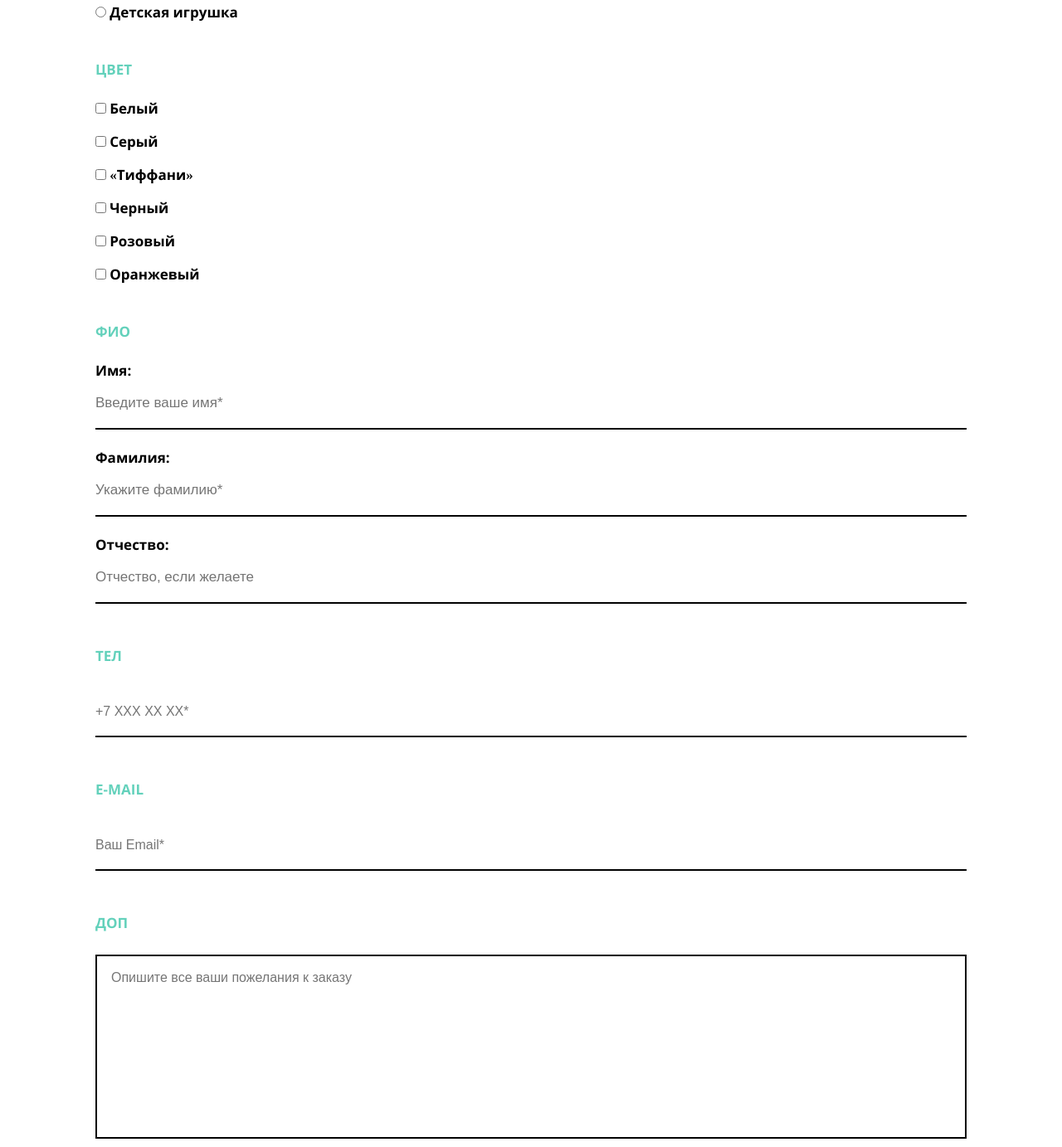
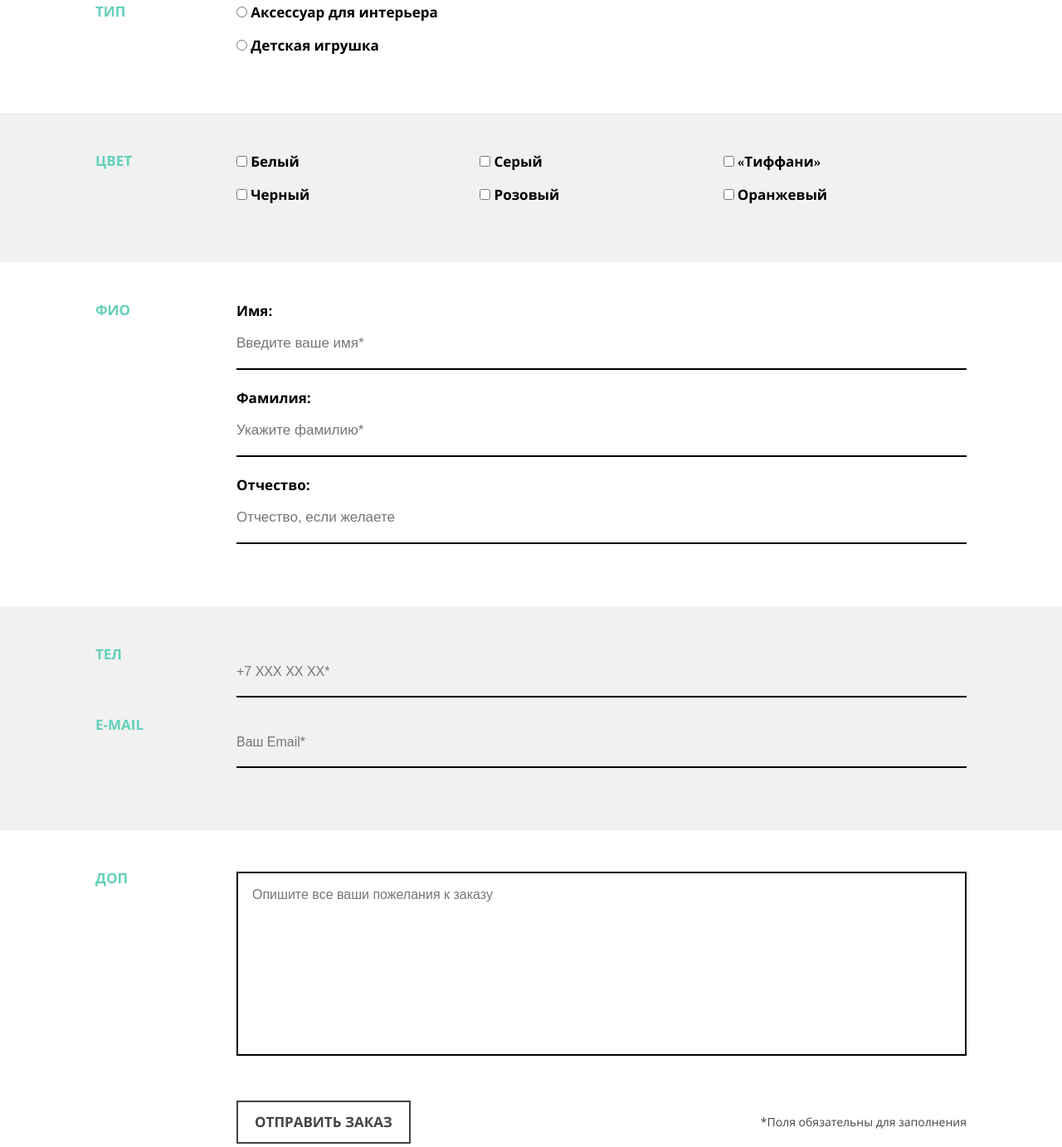
Before and after one commit to DmitrySheklein/160701-mishka, a website: page source/form.html in a window 1280 px wide. Shown: the part 523-1906 px from the top of the page at 83% size. Drawn offline with nearby package versions, Linux system fonts and the light colour scheme; files that its build step writes are made by us from their sources; files whose address does not match are found by name.

Commit message:
Adaptive catalog/form

```diff
--- a/source/form.html
+++ b/source/form.html
@@ -3,6 +3,7 @@
   <head>
     <meta charset="utf-8">
     <title>HTML Academy: Мишка</title>
+    <meta name="viewport" content="width=device-width,initial-scale=1">
     <link rel="stylesheet" href="css/style.css">
   </head>
   <body>
@@ -57,85 +58,112 @@
         <p class="page-main__descr">
           Мы будем рады воплотить в жизнь ваши пожелания! Заполните простую форму заказа и мы свяжемся с вами, чтобы уточнить детали.
         </p>
+      </div>
         <form action="https://echo.htmlacademy.ru" method="get" class="form">
           <fieldset class="form__group">
+            <div class="form__group__inner">
               <legend class="form__group-title">Тип</legend>
-            <div class="form__wrap">
+              <div class="form__body">
+              <div class="form__input-wrap">
                 <input class="form__input form__input--radio" type="radio" id="radio1" value="Аксессуар для интерьера" name="type">
                 <label class="form__label" for="radio1">Аксессуар для интерьера</label>
               </div>
-            <div class="form__wrap">
+              <div class="form__input-wrap">
                 <input class="form__input form__input--radio" type="radio" id="radio2" value="Детская игрушка" name="type">
                 <label class="form__label" for="radio2">Детская игрушка</label>
               </div>
+            </div>
+            </div>
           </fieldset>
-          <fieldset class="form__group">
+          <fieldset class="form__group form__group--grey">
+            <div class="form__group__inner">
               <legend class="form__group-title">Цвет</legend>
-            <div class="form__wrap">
+              <div class="form__body form__body--color">
+                <div class="form__input-wrap form__input-wrap--check">
                   <input class="form__input form__input--check" type="checkbox" id="check1" name="color" value="Белый">
                   <label for="check1" class="form__label">Белый</label>
                 </div>
-            <div class="form__wrap">
+                <div class="form__input-wrap form__input-wrap--check">
                   <input class="form__input form__input--check" type="checkbox" id="check2" name="color" value="Серый">
                   <label for="check2" class="form__label">Серый</label>
                 </div>
-            <div class="form__wrap">
+                <div class="form__input-wrap form__input-wrap--check">
                   <input class="form__input form__input--check" type="checkbox" id="check3" name="color" value="«Тиффани»">
                   <label for="check3" class="form__label">«Тиффани»</label>
                 </div>
-            <div class="form__wrap">
+                <div class="form__input-wrap form__input-wrap--check">
                   <input class="form__input form__input--check" type="checkbox" id="check4" name="color" value="Черный">
                   <label for="check4" class="form__label">Черный</label>
                 </div>
-            <div class="form__wrap">
+                <div class="form__input-wrap form__input-wrap--check">
                   <input class="form__input form__input--check" type="checkbox" id="check5" name="color" value="Розовый">
                   <label for="check5" class="form__label">Розовый</label>
                 </div>
-            <div class="form__wrap">
+                <div class="form__input-wrap form__input-wrap--check">
                   <input class="form__input form__input--check" type="checkbox" id="check6" name="color" value="Оранжевый">
                   <label for="check6" class="form__label">Оранжевый</label>
                 </div>
+              </div>
+            </div>
           </fieldset>
           <fieldset class="form__group">
+            <div class="form__group__inner">
               <legend class="form__group-title">ФИО</legend>
-            <div class="form__wrap">
+              <div class="form__body">
+                <div class="form__input-wrap">
                   <label class="form__label">Имя:
                   <input class="form__input form__input--text" type="text" placeholder="Введите ваше имя*" required>
                   </label>
                 </div>
-            <div class="form__wrap">
+                <div class="form__input-wrap">
                   <label class="form__label">Фамилия:
                   <input class="form__input form__input--text" type="text" placeholder="Укажите фамилию*" required>
                   </label>
                 </div>
-            <div class="form__wrap">
+                <div class="form__input-wrap">
                   <label class="form__label">Отчество:
                   <input class="form__input form__input--text" type="text" placeholder="Отчество, если желаете">
                   </label>
                 </div>
+              </div>
+            </div>
           </fieldset>
-          <fieldset class="form__group">
+          <fieldset class="form__group form__group--grey form__group--phone">
+            <div class="form__group__inner">
               <legend class="form__group-title">Тел</legend>
-            <div class="form__wrap">
+              <div class="form__body">
+                <div class="form__input-wrap">
                   <input class="form__input form__input--text form__input--phone" type="tel" placeholder="+7 ХХХ ХХ ХХ*" required>
+                </div>
+              </div>
+            </div>
+          </fieldset>
+          <fieldset class="form__group form__group--grey form__group--email">
+            <div class="form__group__inner">
+              <legend class="form__group-title">E-mail</legend>
+              <div class="form__body">
+                <div class="form__input-wrap">
+                  <input class="form__input form__input--text form__input--email" type="email" placeholder="Ваш Email*" required>
+                </div>
+              </div>
             </div>
           </fieldset>
           <fieldset class="form__group">
-            <legend class="form__group-title">E-mail</legend>
-            <div class="form__wrap">
-              <input class="form__input form__input--text form__input--email" type="email" placeholder="Ваш Email*" required>
+            <div class="form__group__inner">
+              <legend class="form__group-title">Доп</legend>
+              <div class="form__body">
+                <div class="form__input-wrap">
+                  <textarea class="form__textarea" name="comment" id="" cols="30" rows="10" placeholder="Опишите все ваши пожелания к заказу"></textarea>
+                </div>
+              </div>
             </div>
           </fieldset>
-          <fieldset class="form__group">
-            <legend class="form__group-title">Доп</legend>
-            <div class="form__wrap">
-              <textarea class="form__textarea" name="comment" id="" cols="30" rows="10" placeholder="Опишите все ваши пожелания к заказу"></textarea>
-            </div>
-          </fieldset>
+          <div class="form__action">
             <strong class="form__warning">*Поля обязательны для заполнения</strong>
             <button type="submit" class="btn">Отправить заказ</button>
+          </div>
         </form>
-      </div>
+
 
     </main>
     <footer class="page-footer">
--- a/source/sass/blocks/form.scss
+++ b/source/sass/blocks/form.scss
@@ -4,9 +4,63 @@
 
 .form__group {
   margin: 0;
-  margin-bottom: 30px;
-  padding: 0;
+  padding: 50px 0;
   border: none;
+
+  &--grey {
+    background: #f1f1f1;
+  }
+
+  &--phone {
+    padding-bottom: 0;
+  }
+  &--email{
+    padding-top: 0;
+  }
+}
+
+.form__group__inner {
+  @include container;
+
+  @include min-width ($tablet-width)  {
+    display: flex;
+  }
+}
+
+.form__body {
+  flex-grow: 1;
+
+  &--color {
+    @include min-width ($tablet-width) {
+      display: flex;
+      flex-wrap: wrap;
+    }
+  }
+}
+
+.form__input-wrap {
+  flex-grow: 1;
+
+  &--check {
+    @include min-width ($tablet-width) {
+      width: 50%;
+    }
+    @include min-width ($desktop-width) {
+      width: 33%;
+    }
+  }
+}
+
+.form__action {
+  @include container;
+
+  @include min-width ($tablet-width) {
+    display: flex;
+    flex-direction: row-reverse;
+    justify-content: space-between;
+    align-items: center;
+    padding-left: 170px;
+  }
 }
 
 .form__group-title {
@@ -16,6 +70,10 @@
   font-weight: 700;
   line-height: 16px;
   text-transform: uppercase;
+
+  @include min-width ($tablet-width) {
+    flex-basis: 170px;
+  }
 }
 
 .form__label {
@@ -27,6 +85,7 @@
 }
 
 .form__input {
+  background: none;
   border: none;
   border-bottom: 2px solid #000000;
   margin-bottom: 25px;
@@ -53,4 +112,8 @@
   font-size: 14px;
   font-weight: 400;
   line-height: 16px;
+
+  @include min-width ($tablet-width) {
+    margin-bottom: 0;
+  }
 }
--- a/source/sass/blocks/page-main.scss
+++ b/source/sass/blocks/page-main.scss
@@ -21,6 +21,11 @@
   font-size: 13px;
   font-weight: 400;
   line-height: 24px;
+
+  @include min-width ($tablet-width) {
+    font-size: 17px;
+    line-height: 30px;
+  }
 }
 
 .page-main__container {
--- a/source/sass/blocks/product-promo.scss
+++ b/source/sass/blocks/product-promo.scss
@@ -9,7 +9,7 @@
   }
   @include min-width ($desktop-width) {
     flex-wrap: wrap;
-    flex-direction: row;
+    flex-direction: column;
   }
 }
 
--- a/source/sass/blocks/product.scss
+++ b/source/sass/blocks/product.scss
@@ -1,12 +1,13 @@
 .product {
-  &--catalog {
-    margin-bottom: 30px;
-  }
+  position: relative;
 }
 
 .product__form {
   @include min-width ($tablet-width) {
     display: flex;
+  }
+  @include min-width ($desktop-width) {
+    flex-direction: column;
   }
 }
 
@@ -14,6 +15,9 @@
 .product__info {
   @include min-width ($tablet-width) {
     width: 50%;
+  }
+  @include min-width ($tablet-width) {
+    width: 100%;
   }
 }
 
@@ -31,6 +35,9 @@
   font-size: 17px;
   font-weight: 700;
   line-height: 24px;
+  height: 50px;
+  overflow: hidden;
+  text-overflow: ellipsis;
 }
 
 .product__param {
--- a/source/sass/blocks/products-grid.scss
+++ b/source/sass/blocks/products-grid.scss
@@ -1,3 +1,21 @@
 .products-grid {
-  margin-bottom: 58px;
+  margin-bottom: 30px;
+
+  @include min-width ($desktop-width) {
+    display: flex;
+    flex-wrap: wrap;
+  }
 }
+
+.products-grid__item {
+  margin-bottom: 30px;
+
+  @include min-width ($desktop-width) {
+    max-width: 315px;
+    margin-right: 50px;
+
+    &:last-child {
+      margin-right: 0;
+    }
+  }
+}
--- a/source/sass/style.scss
+++ b/source/sass/style.scss
@@ -17,6 +17,7 @@
 @import "blocks/review.scss";
 @import "blocks/contacts.scss";
 @import "blocks/product.scss";
+@import "blocks/products-grid.scss";
 @import "blocks/product-promo.scss";
 @import "blocks/modal-order.scss";
 @import "blocks/form.scss";
```
Also changed, not shown: source/catalog.html (+5 -4 lines). Lines whose indentation alone changed are shown as unchanged.
